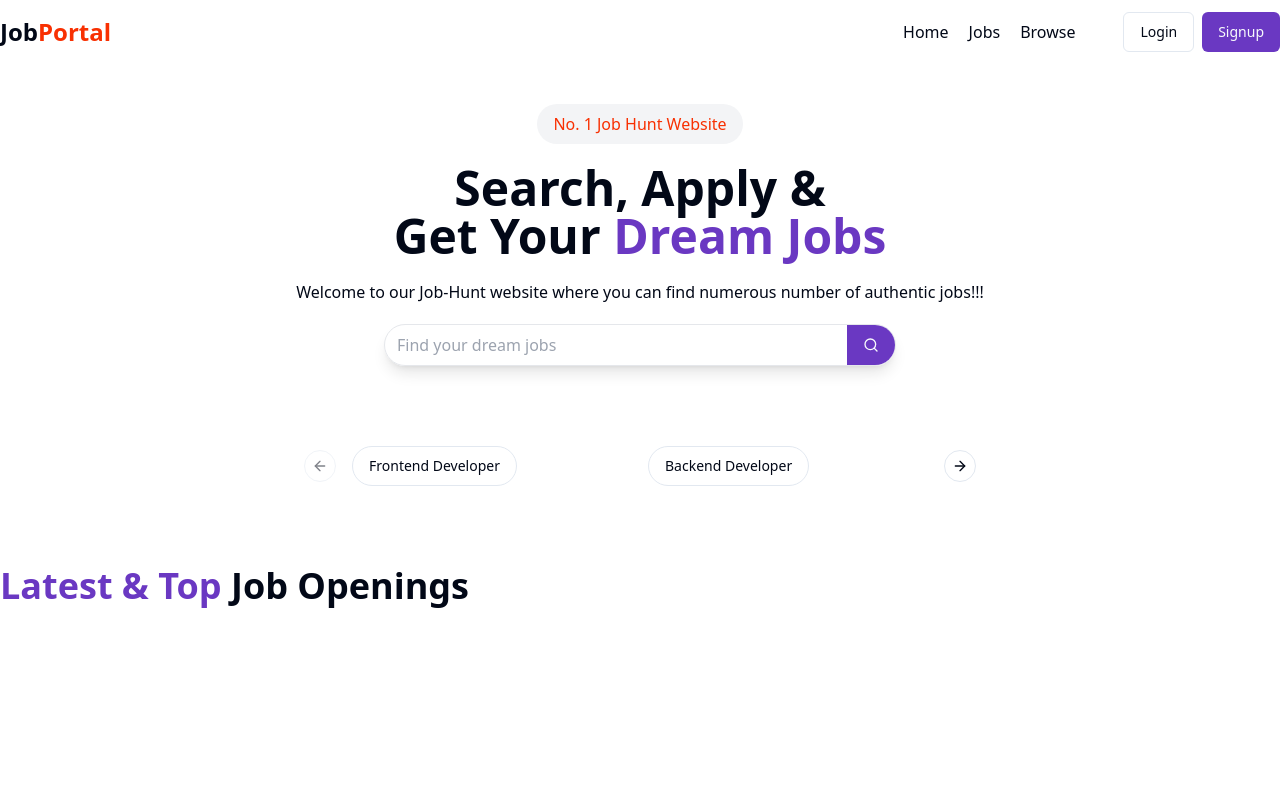
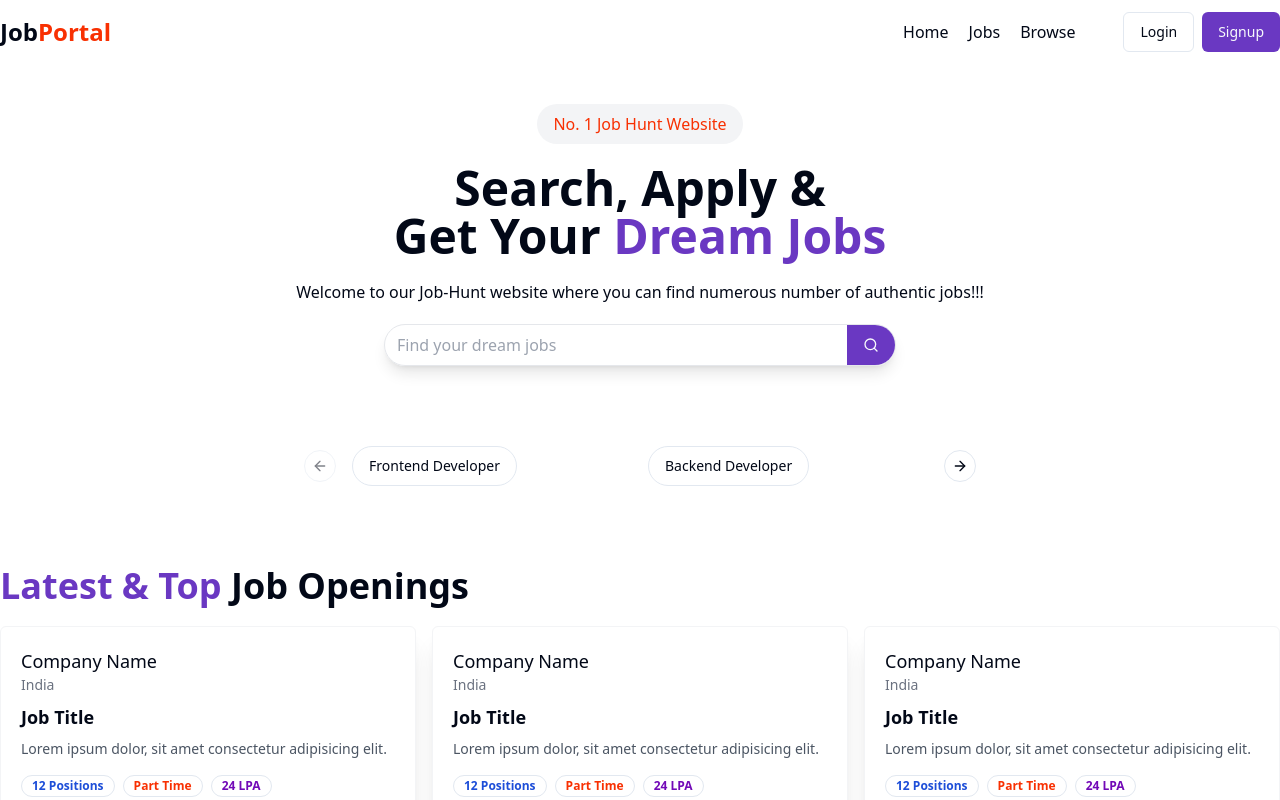
Before and after one commit to SumanSingha05/Job-Hunt, a React (Vite) app in the folder Frontend/: page / in a window 1280 px wide. Shown: the top 800 px of the page. Built offline with nearby package versions, Linux system fonts and the light colour scheme.

Commit message:
badge & latest job posting cards of home page done

```diff
--- a/Frontend/src/components/LatestJobCards.jsx
+++ b/Frontend/src/components/LatestJobCards.jsx
@@ -1,8 +1,24 @@
 import React from 'react'
+import { Badge } from './ui/badge'
 
 const LatestJobCards = () => {
   return (
-    <div>LatestJobCards</div>
+    <div className='p-5 rounded-md shadow-xl bg-white border border-gray-100 cursor-pointer'>
+    <div>
+      <h1 className='font-medium text-lg'>Company Name</h1>
+      <p className='text-sm text-gray-500'>India</p>
+    </div>
+      <div>
+      <h1 className='font-bold text-lg my-2'>Job Title</h1>
+      <p className='text-sm text-gray-600'>Lorem ipsum dolor, sit amet consectetur adipisicing elit.</p>
+      </div>
+      <div className='flex items-center gap-2 mt-4'>
+        <Badge className={'text-blue-700 font-bold'} variant='ghost'> 12 Positions</Badge>
+        <Badge className={'text-[#F83002] font-bold'} variant='ghost'> Part Time</Badge>
+        <Badge className={'text-[#7209b7] font-bold'} variant='ghost'> 24 LPA</Badge>
+
+      </div>
+    </div>
   )
 }
 
--- a/Frontend/src/components/LatestJobs.jsx
+++ b/Frontend/src/components/LatestJobs.jsx
@@ -1,11 +1,17 @@
 import React from 'react'
+import LatestJobCards from './LatestJobCards';
 
-const randomJobs = [1,2,3,4,5,6,7,8];
+const randomJobs = [1, 2, 3, 4, 5, 6, 7, 8];
 export const LatestJobs = () => {
   return (
     <div className='max-w-7xl mx-auto my-20'>
-    <h1 className='text-4xl font-bold'><span className='text-[#6A38C2]'>Latest & Top </span>Job Openings</h1>
-        {/* Multiple Job Cards */}
+      <h1 className='text-4xl font-bold'><span className='text-[#6A38C2]'>Latest & Top </span>Job Openings</h1>
+      <div className='grid grid-cols-3 gap-4 my-5'>
+        {
+          randomJobs.slice(0,6).map((item, index) => <LatestJobCards />)
+        }
+      </div>
+
     </div>
   )
 }
--- /dev/null
+++ b/Frontend/src/components/ui/badge.jsx
@@ -0,0 +1,34 @@
+import * as React from "react"
+import { cva } from "class-variance-authority";
+
+import { cn } from "@/lib/utils"
+
+const badgeVariants = cva(
+  "inline-flex items-center rounded-full border px-2.5 py-0.5 text-xs font-semibold transition-colors focus:outline-none focus:ring-2 focus:ring-ring focus:ring-offset-2",
+  {
+    variants: {
+      variant: {
+        default:
+          "border-transparent bg-primary text-primary-foreground hover:bg-primary/80",
+        secondary:
+          "border-transparent bg-secondary text-secondary-foreground hover:bg-secondary/80",
+        destructive:
+          "border-transparent bg-destructive text-destructive-foreground hover:bg-destructive/80",
+        outline: "text-foreground",
+      },
+    },
+    defaultVariants: {
+      variant: "default",
+    },
+  }
+)
+
+function Badge({
+  className,
+  variant,
+  ...props
+}) {
+  return (<div className={cn(badgeVariants({ variant }), className)} {...props} />);
+}
+
+export { Badge, badgeVariants }
```
